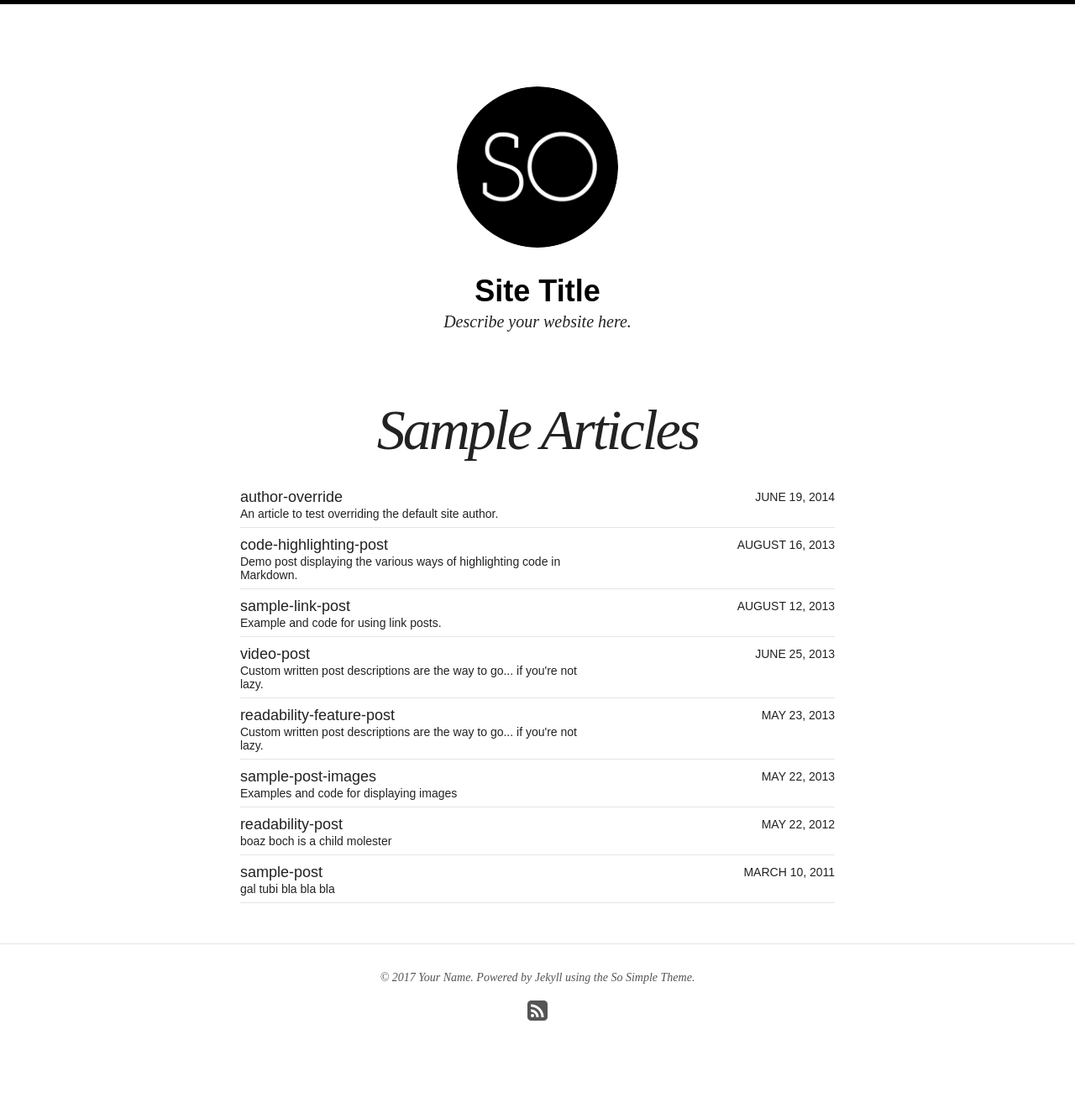
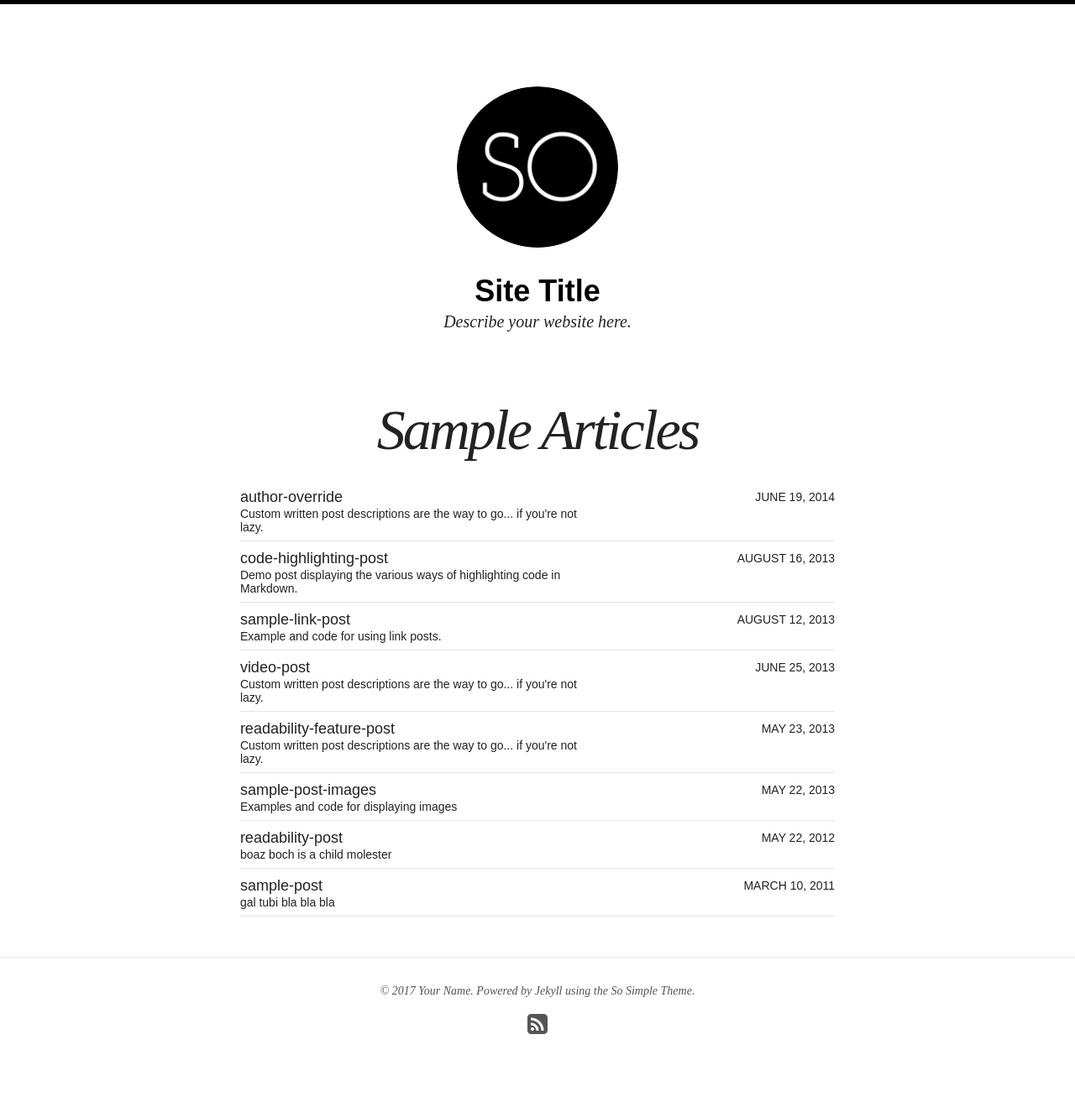
Before and after one commit to galdil/galdil.github.io, a Jekyll site: the page built from articles/index.md, in a window 1280 px wide. Shown: the whole page at 84% size. Built offline with Jekyll 4.4.1, drawn with Linux system fonts in a browser that asks for light colours; nearby versions of some CDN libraries.

Commit message:
Update 2014-06-19-author-override.md

```diff
--- a/_posts/articles/2014-06-19-author-override.md
+++ b/_posts/articles/2014-06-19-author-override.md
@@ -1,16 +1,11 @@
 ---
 layout: post
 title: "author-override"
-excerpt: "An article to test overriding the default site author."
+excerpt: "Custom written post descriptions are the way to go... if you're not lazy."
 categories: articles
-tags: [sample-post, readability, test]
-author: billy_rick
+tags: [sample-post, video]
 comments: true
 share: true
-image:
-  feature: so-simple-sample-image-7.jpg
-  credit: WeGraphics
-  creditlink: http://wegraphics.net/downloads/free-ultimate-blurred-background-pack/
 ---
 <br>
 <div class="apester-media" data-media-id="5a3be11596cc3b00019d625d" height="338"></div><script async src="//static.apester.com/js/sdk/v2.0/apester-javascript-sdk.min.js"></script>
```
